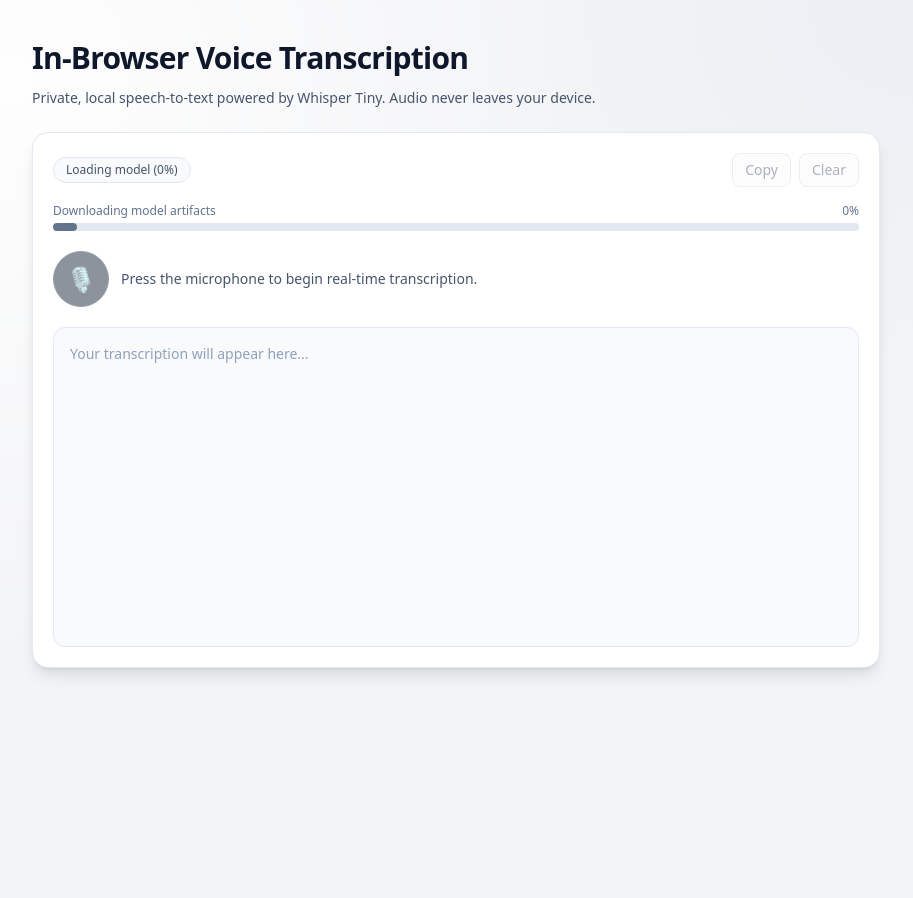
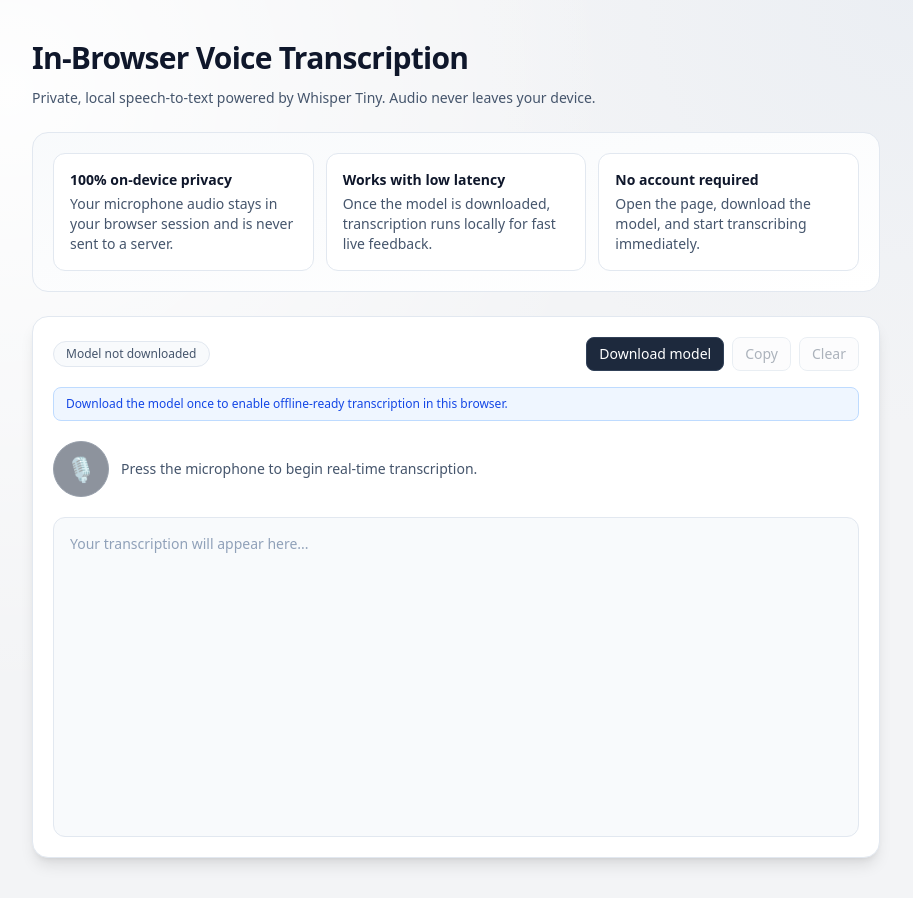
Before and after one commit to pavelsvitek/audio-transcription-web-app, a Next.js app: page / in a window 1280 px wide. Shown: the whole page, without its empty margins (184-1097 px from the left). Before the commit the page ends 800 px from the top, so only its background shows below. Built offline with nearby package versions, Linux system fonts and the light colour scheme.

Commit message:
Add Download model button

```diff
--- a/components/TranscriptionApp.tsx
+++ b/components/TranscriptionApp.tsx
@@ -68,7 +68,7 @@ function downsampleTo16k(input: Float32Array, inputRate: number) {
 }
 
 export function TranscriptionApp() {
-  const [modelState, setModelState] = useState<"loading" | "ready" | "error">("loading");
+  const [modelState, setModelState] = useState<"idle" | "loading" | "ready" | "error">("idle");
   const [downloadProgress, setDownloadProgress] = useState(0);
   const [device, setDevice] = useState<"webgpu" | "wasm" | null>(null);
   const [isRecording, setIsRecording] = useState(false);
@@ -92,7 +92,7 @@ export function TranscriptionApp() {
   const isCapturingRef = useRef(false);
   const lastInferenceAtRef = useRef(0);
   const liveTextRef = useRef("");
-  const modelStateRef = useRef<"loading" | "ready" | "error">("loading");
+  const modelStateRef = useRef<"idle" | "loading" | "ready" | "error">("idle");
   const flushInferenceQueue = useCallback(() => {
     const worker = workerRef.current;
     if (!worker || modelStateRef.current !== "ready") return;
@@ -271,8 +271,6 @@ export function TranscriptionApp() {
       }
     };
 
-    worker.postMessage({ type: "LOAD_MODEL" });
-
     return () => {
       worker.terminate();
       stopAudioProcessing();
@@ -389,8 +387,18 @@ export function TranscriptionApp() {
     }
   };
 
+  const downloadModel = () => {
+    const worker = workerRef.current;
+    if (!worker || modelState === "loading" || modelState === "ready") return;
+    setError(null);
+    setDownloadProgress(0);
+    setModelState("loading");
+    worker.postMessage({ type: "LOAD_MODEL" });
+  };
+
   const statusLabel = useMemo(() => {
     if (error) return "Error";
+    if (modelState === "idle") return "Model not downloaded";
     if (modelState === "loading") return `Loading model (${Math.round(downloadProgress)}%)`;
     if (isRecording && isTranscribing) return "Recording + Transcribing";
     if (isRecording) return "Recording";
@@ -416,6 +424,27 @@ export function TranscriptionApp() {
         </p>
       </header>
 
+      <section className="grid gap-3 rounded-2xl border border-slate-200 bg-gradient-to-br from-slate-50 to-white p-5 md:grid-cols-3">
+        <article className="rounded-xl border border-slate-200 bg-white p-4">
+          <p className="text-sm font-semibold text-slate-900">100% on-device privacy</p>
+          <p className="mt-1 text-sm text-slate-600">
+            Your microphone audio stays in your browser session and is never sent to a server.
+          </p>
+        </article>
+        <article className="rounded-xl border border-slate-200 bg-white p-4">
+          <p className="text-sm font-semibold text-slate-900">Works with low latency</p>
+          <p className="mt-1 text-sm text-slate-600">
+            Once the model is downloaded, transcription runs locally for fast live feedback.
+          </p>
+        </article>
+        <article className="rounded-xl border border-slate-200 bg-white p-4">
+          <p className="text-sm font-semibold text-slate-900">No account required</p>
+          <p className="mt-1 text-sm text-slate-600">
+            Open the page, download the model, and start transcribing immediately.
+          </p>
+        </article>
+      </section>
+
       <section className="rounded-2xl border border-slate-200 bg-white p-5 shadow-lg">
         <div className="mb-4 flex flex-wrap items-center justify-between gap-3">
           <span className={`rounded-full border px-3 py-1 text-xs font-medium ${statusTone}`}>
@@ -424,6 +453,18 @@ export function TranscriptionApp() {
           </span>
 
           <div className="flex items-center gap-2">
+            <button
+              type="button"
+              onClick={downloadModel}
+              disabled={modelState === "loading" || modelState === "ready"}
+              className="rounded-lg border border-slate-700 bg-slate-800 px-3 py-1.5 text-sm text-white transition hover:bg-slate-700 disabled:cursor-not-allowed disabled:opacity-50"
+            >
+              {modelState === "ready"
+                ? "Model downloaded"
+                : modelState === "loading"
+                  ? "Downloading model..."
+                  : "Download model"}
+            </button>
             <button
               type="button"
               onClick={copyTranscript}
@@ -456,6 +497,12 @@ export function TranscriptionApp() {
               />
             </div>
           </div>
+        )}
+
+        {modelState === "idle" && (
+          <p className="mb-5 rounded-lg border border-blue-200 bg-blue-50 px-3 py-2 text-xs text-blue-700">
+            Download the model once to enable offline-ready transcription in this browser.
+          </p>
         )}
 
         <div className="mb-5 flex items-center gap-3">
```
